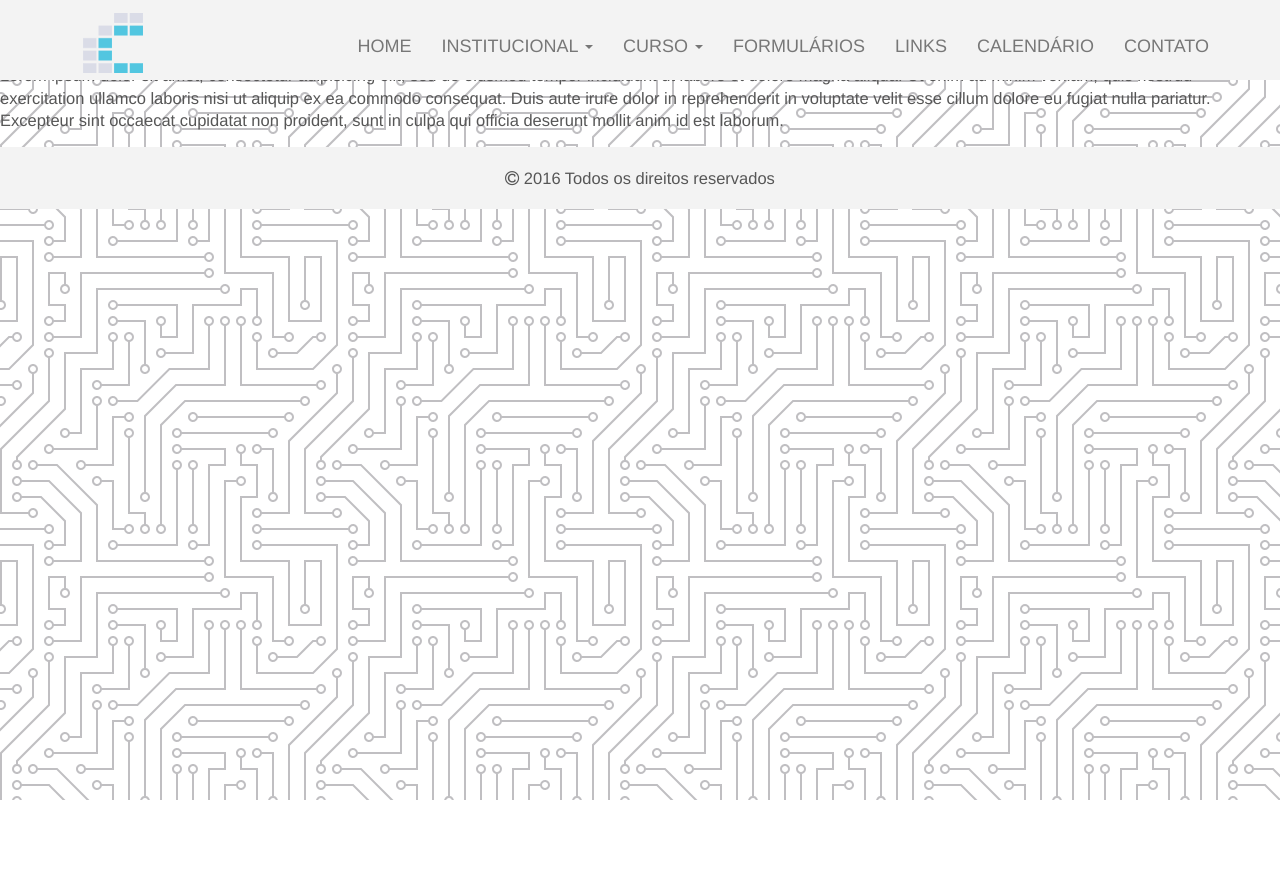
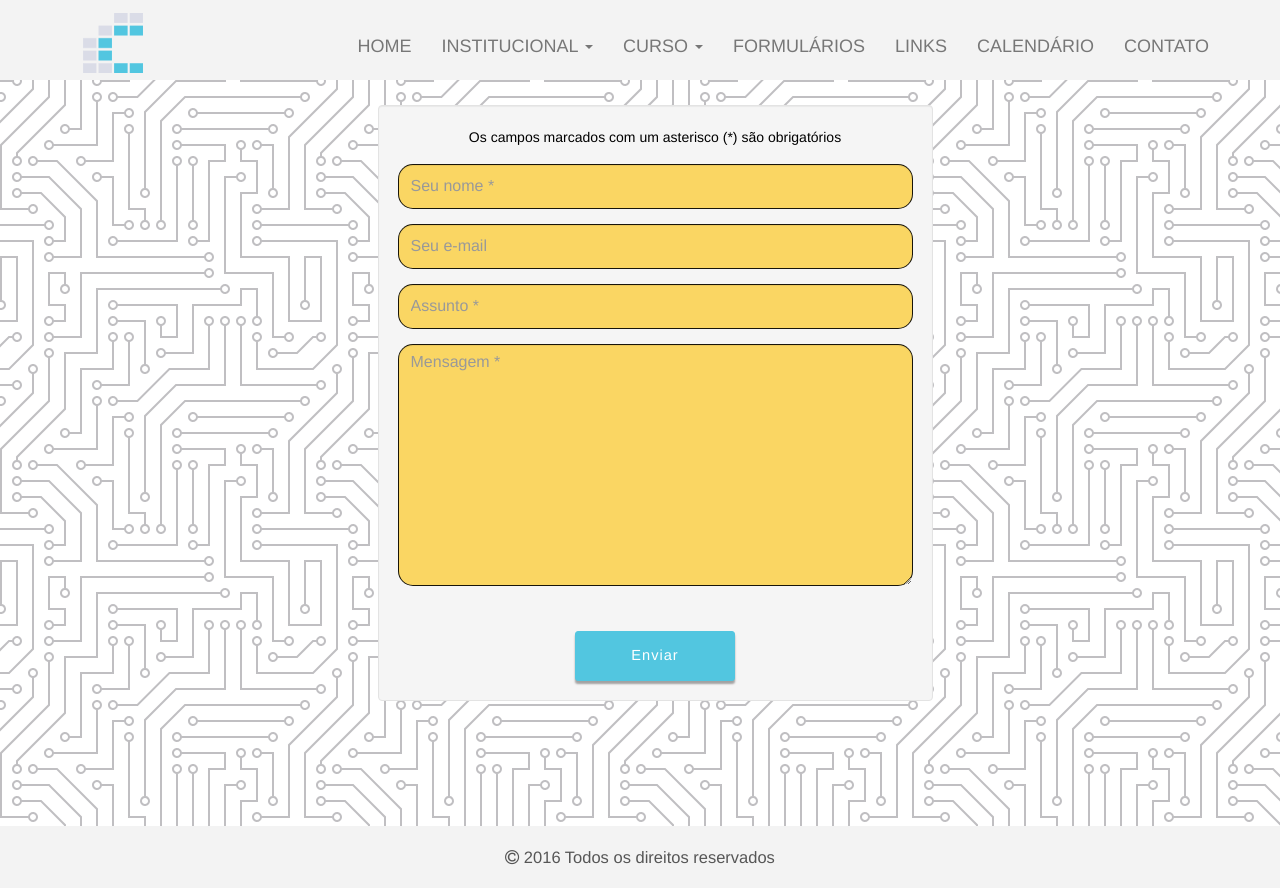
Before and after one commit to SiteCA/siteCA, a PHP site: page /contato.php in a window 1280 px wide. Before the commit the page ends 800 px from the top, so only its background shows below. Run offline with PHP 8.4, Linux system fonts and the light colour scheme; some libraries are stand-ins or nearby versions.

Commit message:
Criação das páginas: Links Úteis Contato Sobre o curso

```diff
--- a/assets/css/style.css
+++ b/assets/css/style.css
@@ -7,6 +7,13 @@ Author URI: http://bootstrapthemes.co
 /* ==========================================================================
    Author's custom styles
    ========================================================================== */
+/*mdificaçoes da mari*/
+.form-group{
+    border-radius: 1px !important;
+}
+
+
+
 .noticia{
     padding: 10px;
 }
--- a/contato.php
+++ b/contato.php
@@ -1,20 +1,52 @@
 <?php include 'header.php'; ?>
-	<div>
-		Lorem ipsum dolor sit amet, consectetur adipisicing elit, sed do eiusmod
-		tempor incididunt ut labore et dolore magna aliqua. Ut enim ad minim veniam,
-		quis nostrud exercitation ullamco laboris nisi ut aliquip ex ea commodo
-		consequat. Duis aute irure dolor in reprehenderit in voluptate velit esse
-		cillum dolore eu fugiat nulla pariatur. Excepteur sint occaecat cupidatat non
-		proident, sunt in culpa qui officia deserunt mollit anim id est laborum.
+	<section id="home" class="home">
+	<div class="container">
+		<div class="row">
+			<div class="col-sm-12 col-sm" style="color: black;">
+				<!--FAZ SUAS PARADAS DAQUI PRA BAIXO :)-->
+				<div class="container"> <div class="row">
+         <div class="col-md-6 col-md-offset-3">
+
+
+            <div class="well text-center">
+               <p><small>Os campos marcados com um asterisco (*) são obrigatórios</small></p>
+               <form action="" method="post">
+                  <input type='hidden'/>
+                  <div class="form-group">
+                     <input class="form-control" id="id_nome" maxlength="100" name="nome" placeholder="Seu nome *" type="text" />
+
+                  </div>
+
+                  <div class="form-group">
+                     <input class="form-control" id="id_email" name="email" placeholder="Seu e-mail" type="email" />
+
+                  </div>
+
+                  <div class="form-group">
+                     <input class="form-control" id="id_assunto" maxlength="100" name="assunto" placeholder="Assunto *" type="text" />
+
+                  </div>
+
+                  <div class="form-group">
+                     <textarea class="form-control" cols="40" id="id_mensagem" name="mensagem" placeholder="Mensagem *" rows="10">
+</textarea>
+
+                  </div>
+
+                  <button type="submit" class="btn btn-default">Enviar</button>
+               </form>
+
+            </div>
+         </div>
+
+
+      </div>
+</div>
+			</div>
+		</div>
+
 	</div>
-	<p>
-		Lorem ipsum dolor sit amet, consectetur adipisicing elit, sed do eiusmod
-		tempor incididunt ut labore et dolore magna aliqua. Ut enim ad minim veniam,
-		quis nostrud exercitation ullamco laboris nisi ut aliquip ex ea commodo
-		consequat. Duis aute irure dolor in reprehenderit in voluptate velit esse
-		cillum dolore eu fugiat nulla pariatur. Excepteur sint occaecat cupidatat non
-		proident, sunt in culpa qui officia deserunt mollit anim id est laborum.
-		<p>
+	</section>
 
 
 <?php include 'footer.php'; ?>
--- a/footer.php
+++ b/footer.php
@@ -12,10 +12,6 @@
 
        <!-- Fim do rodapé-->
 
-        <div class="scrollup">
-            <a href="#"><i class="fa fa-chevron-up"></i></a>
-        </div>
-
         <script src="assets/js/vendor/jquery-1.11.2.min.js"></script>
         <script src="assets/js/vendor/bootstrap.min.js"></script>
         <script src="assets/js/vendor/isotope.min.js"></script>
```
Also changed, not shown: other parts of assets/css/style.css (+60 -0 lines), gradecurricular.php (added, +24 -0 lines), linksuteis.php (added, +29 -0 lines), ppc.php (added, +26 -0 lines), representantes.php (added, +34 -0 lines), sobre.php (added, +24 -0 lines), 1 other file.
